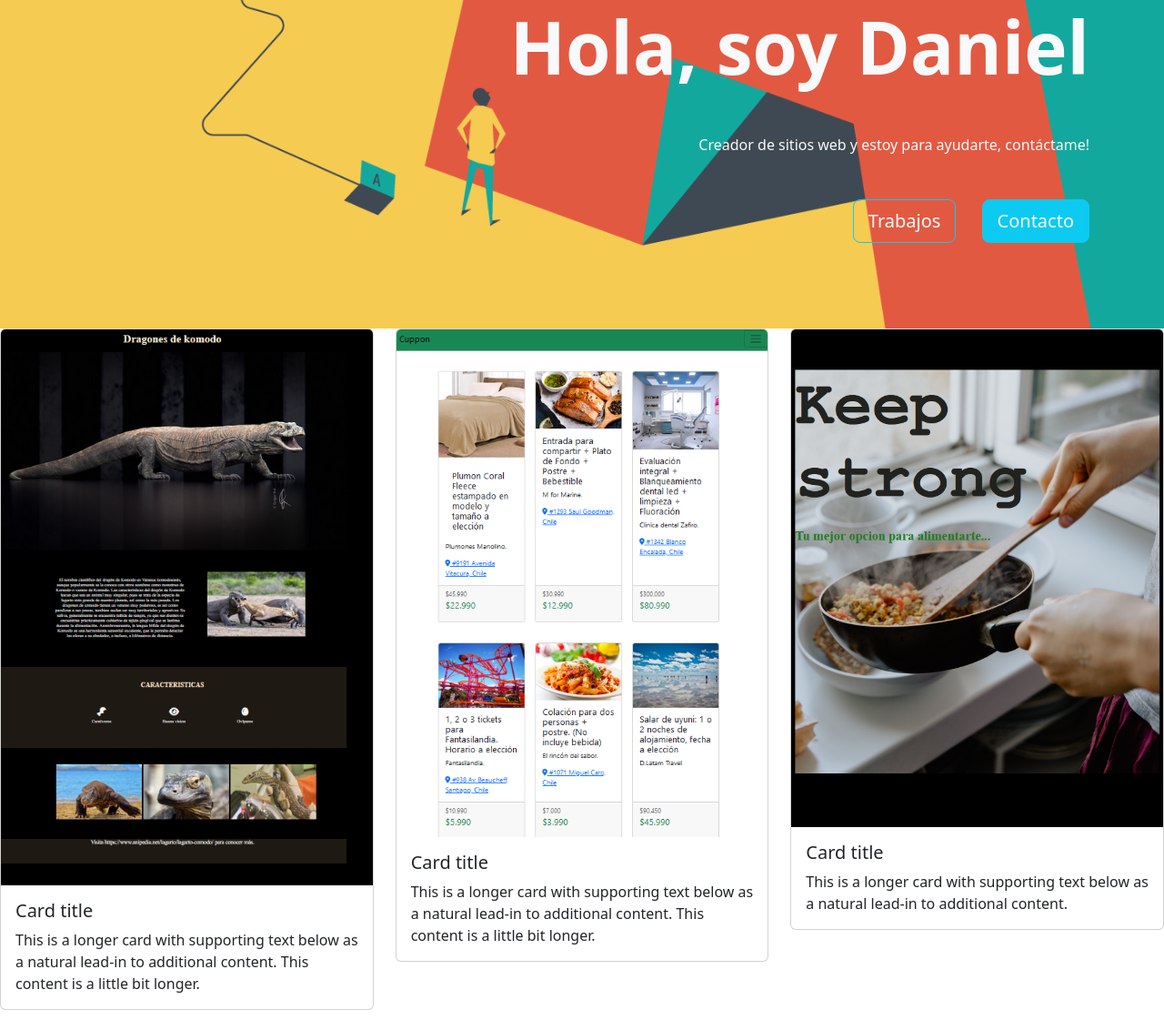
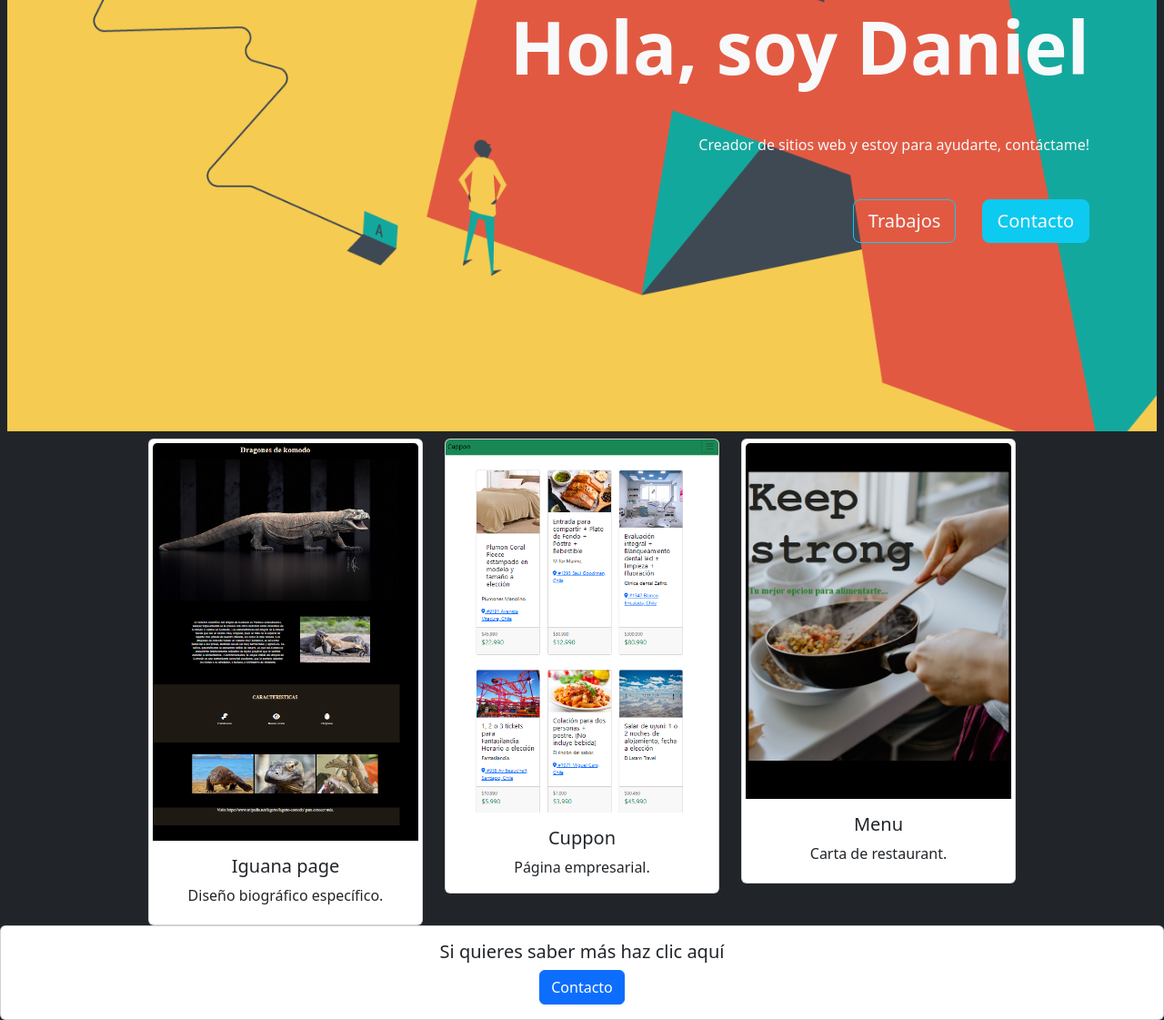
Before and after one commit to DanielAr01/DanielAr01.github.io, a plain HTML site: page index.html in a window 1280 px wide. Shown: the part 202-1323 px from the top of the page at 91% size. Drawn offline with nearby package versions, Linux system fonts and the light colour scheme.

Commit message:
agregue fondo en body, edite cards y agregue footer

```diff
--- a/index.html
+++ b/index.html
@@ -10,8 +10,8 @@
   <title> Portafolio DN</title>
 
 </head>
-<body>
-  <!--Barra de navegacion-->
+<body class="backround-color bg-dark">
+ <!--Barra de navegacion-->
   <nav class="navbar navbar-expand-lg bg-success">
     <div class="container-fluid" >
       <i class="bi bi-code-slash">DN</i>
@@ -35,7 +35,7 @@
     </div>
   </nav>
   <!--seccion hero-->
-  <section class="hero">
+  <section class="hero m-2">
     <header id="Hero-Section" class="text-light text-end py-5 mt-5">
       <div class="container">
           <div class="ms-auto col-12 col-md-7 ">
@@ -53,35 +53,43 @@
       </div>
   </header>
   </section>
-  <div class="row row-cols-1 row-cols-md-3 g-4">
-    <div class="col">
-      <div class="card">
+  <!--Cards-->
+  <div class="row row-cols-1 row-cols-md-3 justify-content-center ">
+    <div class="col-md-3">
+      <div class="card p-1">
         <img src="img/Captura de pantalla 2023-11-14 001511.png" class="card-img-top" alt="...">
         <div class="card-body">
-          <h5 class="card-title">Card title</h5>
-          <p class="card-text">This is a longer card with supporting text below as a natural lead-in to additional content. This content is a little bit longer.</p>
+          <h5 class="card-title d-flex justify-content-center">Iguana page</h5>
+          <p class="card-text d-flex justify-content-center">Diseño biográfico específico.</p>
         </div>
       </div>
     </div>
-    <div class="col">
-      <div class="card">
+    <div class="col-md-3">
+      <div class="card ">
         <img src="img/Captura de pantalla 2023-11-14 001921.png" class="card-img-top" alt="...">
         <div class="card-body">
-          <h5 class="card-title">Card title</h5>
-          <p class="card-text">This is a longer card with supporting text below as a natural lead-in to additional content. This content is a little bit longer.</p>
+          <h5 class="card-title d-flex justify-content-center">Cuppon</h5>
+          <p class="card-text d-flex justify-content-center">Página empresarial.</p>
         </div>
       </div>
     </div>
-    <div class="col">
-      <div class="card">
+    <div class="col-md-3">
+      <div class="card p-1">
         <img src="img/Captura de pantalla 2023-11-14 002146.png" class="card-img-top" alt="...">
         <div class="card-body">
-          <h5 class="card-title">Card title</h5>
-          <p class="card-text">This is a longer card with supporting text below as a natural lead-in to additional content.</p>
+          <h5 class="card-title d-flex justify-content-center">Menu</h5>
+          <p class="card-text d-flex justify-content-center">Carta de restaurant.</p>
         </div>
       </div>
     </div>
 
+
+  </div>
+  <div class="card text-center">
+    <div class="card-body">
+      <h5 class="card-title">Si quieres saber más haz clic aquí</h5>
+      <a href="#" class="btn btn-primary">Contacto</a>
+    </div>
   </div>
   <script src="https://cdn.jsdelivr.net/npm/bootstrap@5.3.2/dist/js/bootstrap.bundle.min.js"
   integrity="sha384-C6RzsynM9kWDrMNeT87bh95OGNyZPhcTNXj1NW7RuBCsyN/o0jlpcV8Qyq46cDfL"
--- a/style.css
+++ b/style.css
@@ -5,8 +5,5 @@ i{font-size: 30px; color: rgb(3, 74, 3);}
 .hero{background-image: url(img/svg-images-wordpress.png);
     background-size:cover;
     background-position: center;
-    height: 12cm;
+    height: 15cm;
     }
-    .h1{
-        font-size: 2.9rem;
-    }
```
